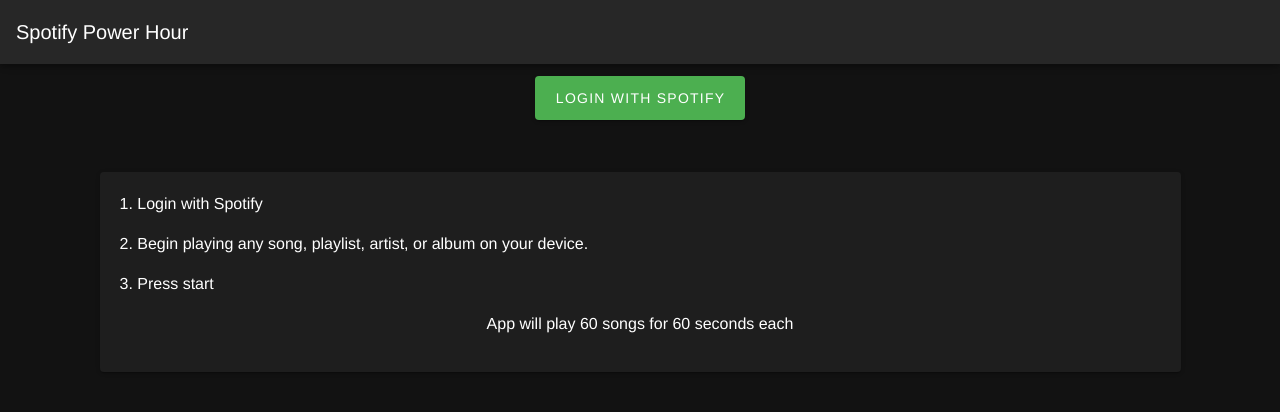
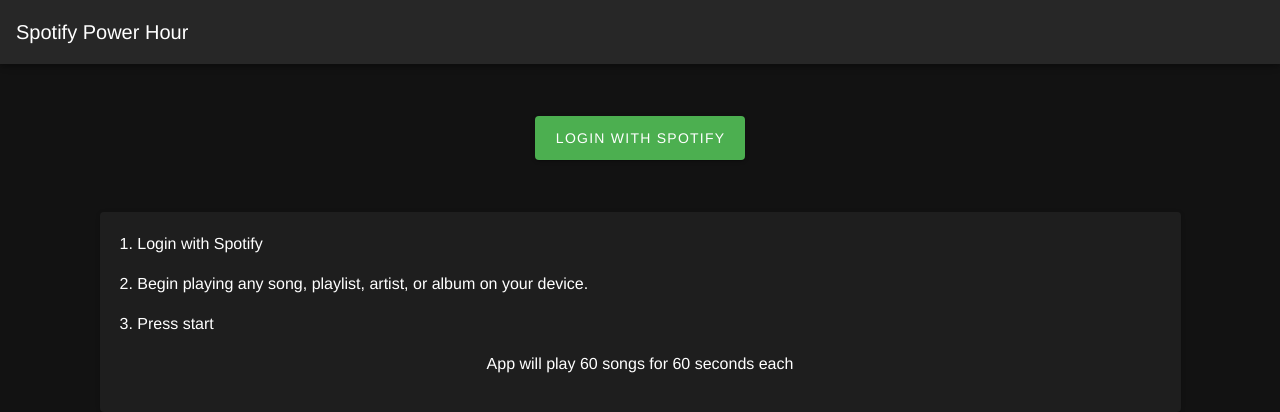
Before and after one commit to tonystonee/Spotty-frontend, a Vue app: page / in a window 1280 px wide. Shown: the top 412 px of the page. Built offline with nearby package versions, Linux system fonts and the light colour scheme.

Commit message:
remove greeting

```diff
--- a/src/components/Player.vue
+++ b/src/components/Player.vue
@@ -18,7 +18,6 @@
     <v-progress-linear v-if="playing" :value="percentage"></v-progress-linear>
     <p>{{this.playing ? 'Playing' : 'Not Playing'}}</p>
 
-    <greeting v-if="loggedIn"></greeting>
     <message :dialog="showMessage" @closeDialog="start"></message>
 </div>
 </template>
@@ -26,7 +25,6 @@
 <script>
 import axios from "axios";
 import { mapGetters } from "vuex";
-import Greeting from '../components/Greeting.vue';
 import Message from '../components/Message.vue';
 export default {
   name: "Player",
@@ -50,7 +48,6 @@
     };
   },
   components: {
-    Greeting,
     Message,
   },
   computed: {
--- a/src/views/Home.vue
+++ b/src/views/Home.vue
@@ -1,6 +1,6 @@
 <template>
   <div class="home">
-    <v-btn large v-if="!loggedIn" @click="login" color="green">Login with Spotify</v-btn>
+    <v-btn class="mt-10" large v-if="!loggedIn" @click="login" color="green">Login with Spotify</v-btn>
 
     <player v-else></player>
 
```
